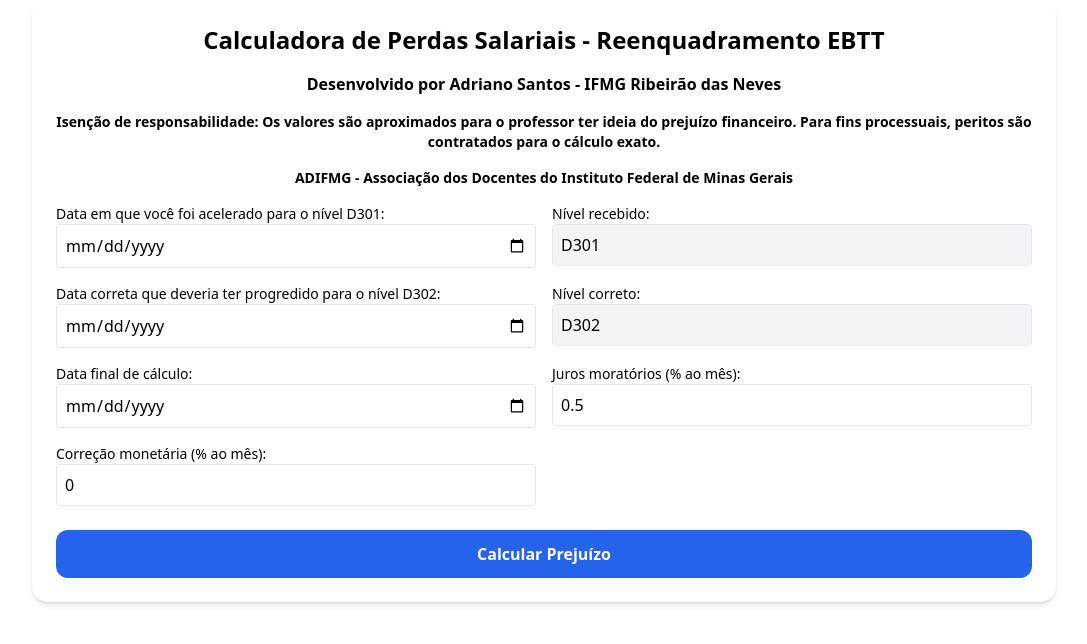
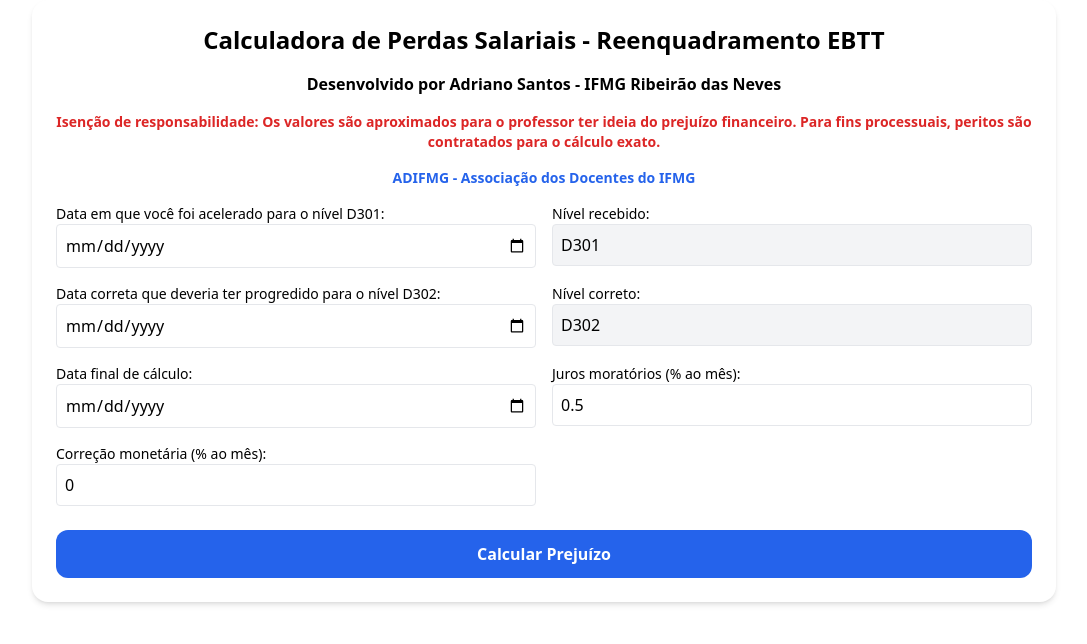
Before and after one commit to adrianocomp/calculadora-ebtt-progressao.github.io, a React (Create React App) app: page / in a window 1280 px wide. Shown: the top 644 px of the page, without its empty margins (96-1183 px from the left). Built offline with nearby package versions, Linux system fonts and the light colour scheme.

Commit message:
melhorias interface

```diff
--- a/src/App.jsx
+++ b/src/App.jsx
@@ -104,8 +104,8 @@ export default function CalculadoraPrejuizoEBTT() {
     <div className="p-6 max-w-5xl mx-auto bg-white rounded-2xl shadow-md">
       <h1 className="text-2xl font-bold mb-4 text-center">Calculadora de Perdas Salariais - Reenquadramento EBTT</h1>
       <h5 className="text-base font-bold mb-4 text-center">Desenvolvido por Adriano Santos - IFMG Ribeirão das Neves</h5>
-      <h5 className="text-sm font-bold mb-4 text-center"> Isenção de responsabilidade: Os valores são aproximados para o professor ter ideia do prejuízo financeiro. Para fins processuais, peritos são contratados para o cálculo exato.</h5>
-      <h5 className="text-sm font-bold mb-4 text-center">ADIFMG - Associação dos Docentes do Instituto Federal de Minas Gerais</h5>
+      <h5 className="text-sm text-red-600 font-bold mb-4 text-center"> Isenção de responsabilidade: Os valores são aproximados para o professor ter ideia do prejuízo financeiro. Para fins processuais, peritos são contratados para o cálculo exato.</h5>
+      <h5 className="text-sm text-blue-600 font-bold mb-4 text-center">ADIFMG - Associação dos Docentes do IFMG</h5>
       <div className="grid grid-cols-2 gap-4">
         <div>
           <label className="block text-sm font-medium">Data em que você foi acelerado para o nível D301:</label>
```
